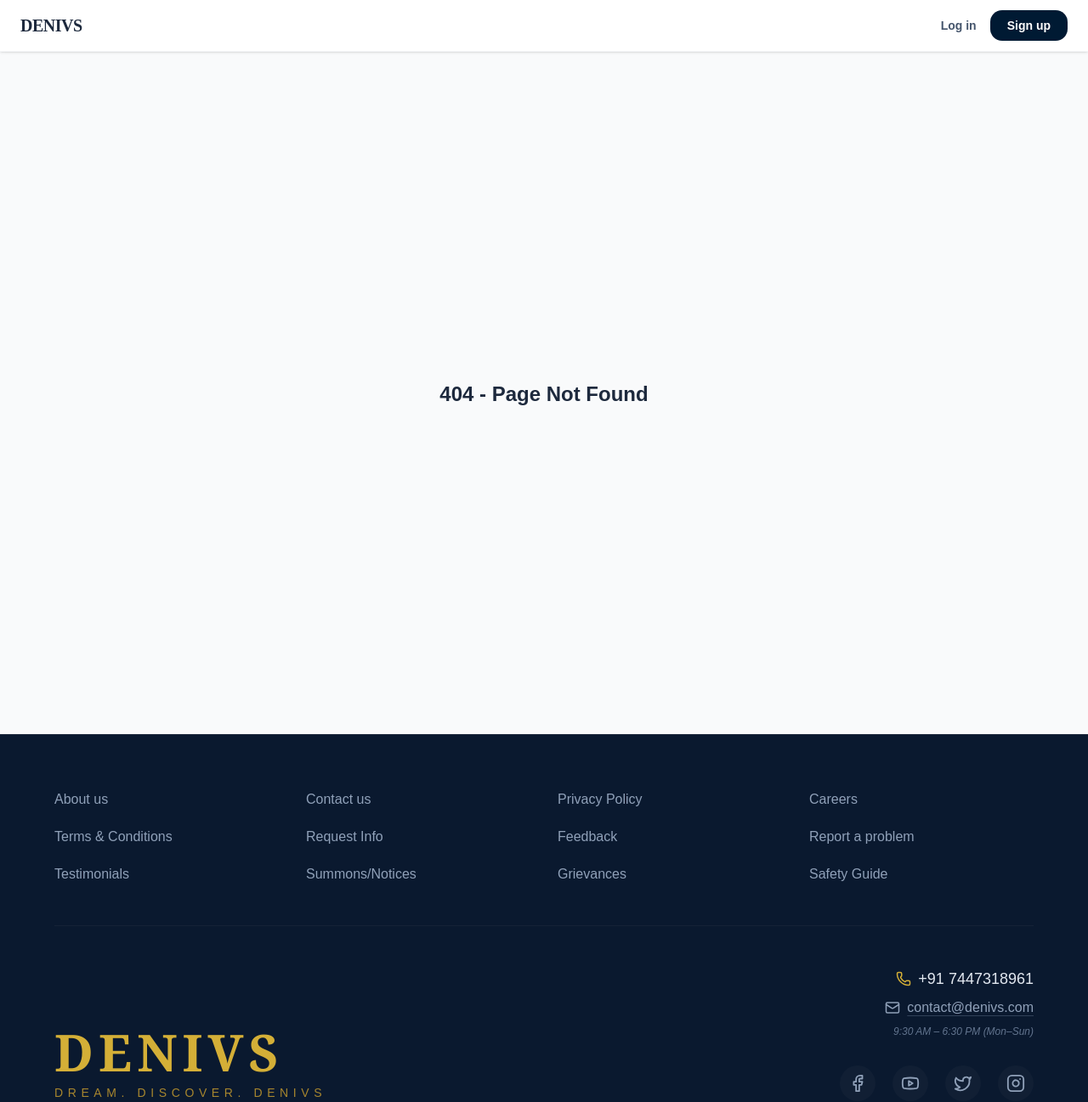
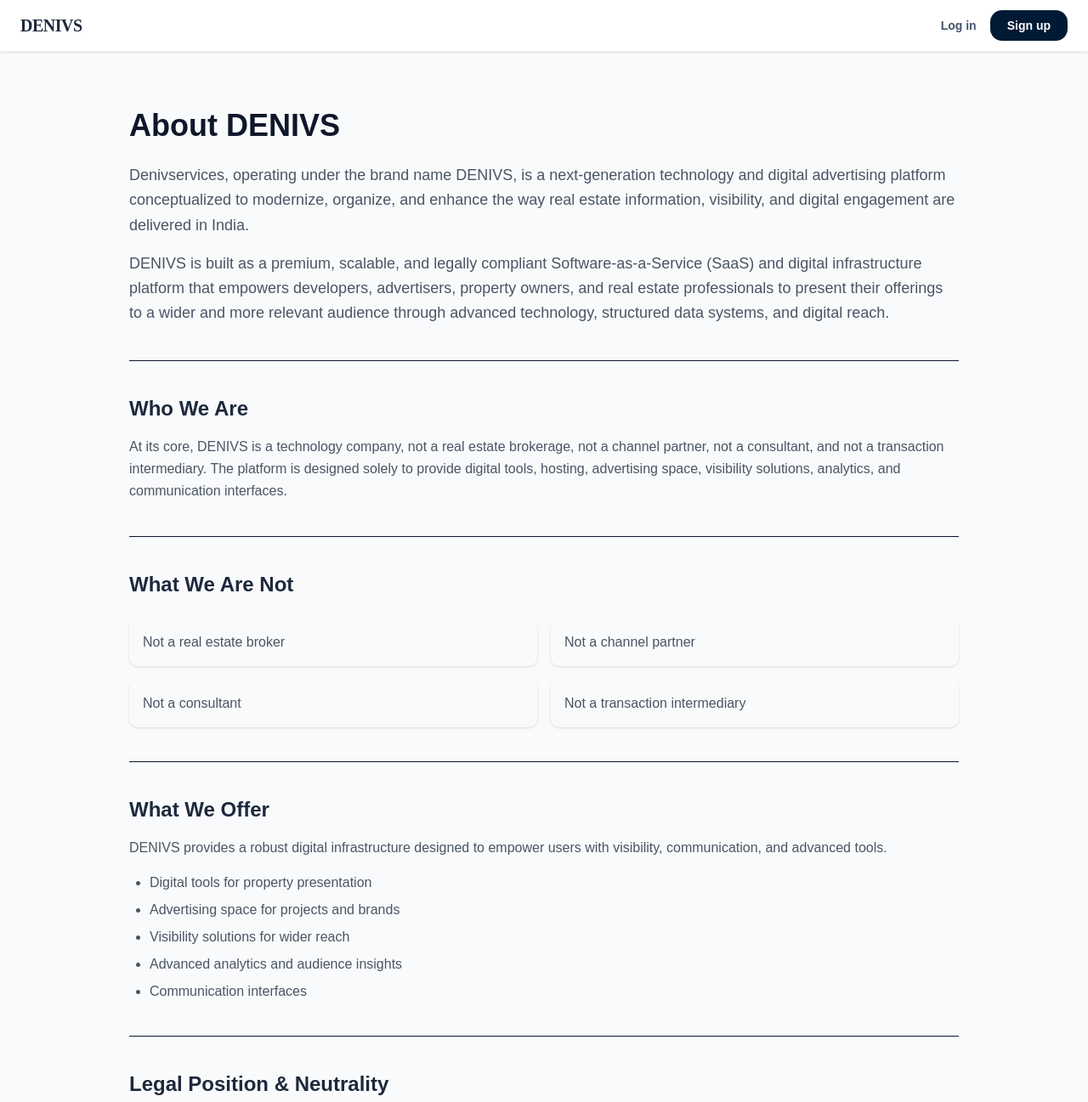
Before and after one commit to denivsofficial/DenivsFinal, a React (Vite) app: page /about-us in a window 1280 px wide. Shown: the top 1297 px of the page at 85% size. Built offline with nearby package versions, Linux system fonts and the light colour scheme; no server answers.

Commit message:
Added About Us page

```diff
--- /dev/null
+++ b/src/ComponentPages/AboutUs.jsx
@@ -0,0 +1,171 @@
+export default function AboutUs() {
+  return (
+    <div className="max-w-5xl mx-auto px-6 py-16">
+
+      {/* Title */}
+      <h1 className="text-4xl font-bold text-slate-900 mb-6">
+        About DENIVS
+      </h1>
+
+      {/* Intro */}
+      <p className="text-lg text-gray-600 leading-relaxed">
+        Denivservices, operating under the brand name DENIVS, is a next-generation
+        technology and digital advertising platform conceptualized to modernize,
+        organize, and enhance the way real estate information, visibility, and
+        digital engagement are delivered in India.
+      </p>
+
+      <p className="text-lg text-gray-600 leading-relaxed mt-4">
+        DENIVS is built as a premium, scalable, and legally compliant Software-as-a-Service (SaaS)
+        and digital infrastructure platform that empowers developers, advertisers, property owners,
+        and real estate professionals to present their offerings to a wider and more relevant audience
+        through advanced technology, structured data systems, and digital reach.
+      </p>
+
+      {/* Divider */}
+      <div className="my-10 border-t"></div>
+
+      {/* Who We Are */}
+      <h2 className="text-2xl font-semibold text-slate-800 mb-4">
+        Who We Are
+      </h2>
+
+      <p className="text-gray-600 leading-relaxed">
+        At its core, DENIVS is a technology company, not a real estate brokerage,
+        not a channel partner, not a consultant, and not a transaction intermediary.
+        The platform is designed solely to provide digital tools, hosting, advertising space,
+        visibility solutions, analytics, and communication interfaces.
+      </p>
+
+      {/* Divider */}
+      <div className="my-10 border-t"></div>
+
+      {/* What We Are NOT */}
+      <h2 className="text-2xl font-semibold text-slate-800 mb-6">
+        What We Are Not
+      </h2>
+
+      <ul className="grid grid-cols-1 sm:grid-cols-2 gap-4 text-gray-600">
+        <li className="bg-gray-50 p-4 rounded-lg shadow-sm">Not a real estate broker</li>
+        <li className="bg-gray-50 p-4 rounded-lg shadow-sm">Not a channel partner</li>
+        <li className="bg-gray-50 p-4 rounded-lg shadow-sm">Not a consultant</li>
+        <li className="bg-gray-50 p-4 rounded-lg shadow-sm">Not a transaction intermediary</li>
+      </ul>
+
+      {/* Divider */}
+      <div className="my-10 border-t"></div>
+
+      {/* What We Offer */}
+      <h2 className="text-2xl font-semibold text-slate-800 mb-4">
+        What We Offer
+      </h2>
+
+      <p className="text-gray-600 leading-relaxed mb-4">
+        DENIVS provides a robust digital infrastructure designed to empower users with visibility,
+        communication, and advanced tools.
+      </p>
+
+      <ul className="list-disc pl-6 text-gray-600 space-y-2">
+        <li>Digital tools for property presentation</li>
+        <li>Advertising space for projects and brands</li>
+        <li>Visibility solutions for wider reach</li>
+        <li>Advanced analytics and audience insights</li>
+        <li>Communication interfaces</li>
+      </ul>
+
+      {/* Divider */}
+      <div className="my-10 border-t"></div>
+
+      {/* Legal & Neutrality */}
+      <h2 className="text-2xl font-semibold text-slate-800 mb-4">
+        Legal Position & Neutrality
+      </h2>
+
+      <p className="text-gray-600 leading-relaxed">
+        DENIVS operates strictly as an independent digital advertising and SaaS infrastructure provider.
+        It does not participate in buying, selling, leasing, or negotiating any property transactions.
+        The platform does not verify property details, approvals, or legal status. Users are solely
+        responsible for conducting their own due diligence before making any decisions.
+      </p>
+
+      {/* Divider */}
+      <div className="my-10 border-t"></div>
+
+      {/* Vision */}
+      <h2 className="text-2xl font-semibold text-slate-800 mb-4">
+        Our Vision
+      </h2>
+
+      <p className="text-gray-600 leading-relaxed">
+        Our vision is to create a transparent, technology-driven, and trust-centric digital ecosystem
+        where real estate information flows freely, accurately, and efficiently without bias or manipulation.
+      </p>
+
+      {/* Divider */}
+      <div className="my-10 border-t"></div>
+
+      {/* Features */}
+      <h2 className="text-2xl font-semibold text-slate-800 mb-6">
+        Platform Capabilities
+      </h2>
+
+      <ul className="grid grid-cols-1 sm:grid-cols-2 gap-4 text-gray-600">
+        <li className="bg-gray-50 p-4 rounded-lg shadow-sm">Premium digital visibility</li>
+        <li className="bg-gray-50 p-4 rounded-lg shadow-sm">Scalable SaaS solutions</li>
+        <li className="bg-gray-50 p-4 rounded-lg shadow-sm">Secure information hosting</li>
+        <li className="bg-gray-50 p-4 rounded-lg shadow-sm">Advanced analytics systems</li>
+        <li className="bg-gray-50 p-4 rounded-lg shadow-sm">Future-ready ecosystem</li>
+      </ul>
+
+      {/* Divider */}
+      <div className="my-10 border-t"></div>
+
+      {/* No Guarantees */}
+      <h2 className="text-2xl font-semibold text-slate-800 mb-4">
+        No Guarantees & Limitations
+      </h2>
+
+      <p className="text-gray-600 leading-relaxed">
+        DENIVS does not guarantee sales, leads, conversions, investment returns, or business performance.
+        The platform serves only as a digital infrastructure provider and does not influence transaction outcomes.
+      </p>
+
+      {/* Divider */}
+      <div className="my-10 border-t"></div>
+
+      {/* Legal Framework */}
+      <h2 className="text-2xl font-semibold text-slate-800 mb-4">
+        Legal Framework
+      </h2>
+
+      <p className="text-gray-600 leading-relaxed">
+        DENIVS functions as an intermediary under the Information Technology Act, 2000.
+        It does not initiate, modify, or control user-generated content and does not participate
+        in user-to-user agreements or negotiations.
+      </p>
+
+      {/* Divider */}
+      <div className="my-10 border-t"></div>
+
+      {/* Principles */}
+      <h2 className="text-2xl font-semibold text-slate-800 mb-6">
+        Our Principles
+      </h2>
+
+      <ul className="grid grid-cols-1 sm:grid-cols-2 gap-4 text-gray-600">
+        <li className="bg-gray-50 p-4 rounded-lg shadow-sm">Neutrality</li>
+        <li className="bg-gray-50 p-4 rounded-lg shadow-sm">Compliance</li>
+        <li className="bg-gray-50 p-4 rounded-lg shadow-sm">Transparency</li>
+        <li className="bg-gray-50 p-4 rounded-lg shadow-sm">Innovation</li>
+        <li className="bg-gray-50 p-4 rounded-lg shadow-sm">Trust</li>
+      </ul>
+
+      {/* Closing */}
+      <div className="mt-12 p-6 bg-gray-100 rounded-lg text-gray-700">
+        By using the Platform, users acknowledge that DENIVS is a neutral technology provider.
+        All decisions, communications, and transactions are undertaken independently at their own risk.
+      </div>
+
+    </div>
+  );
+}
--- a/src/routes/AppRoutes.jsx
+++ b/src/routes/AppRoutes.jsx
@@ -1,3 +1,4 @@
+import AboutUs from "../ComponentPages/AboutUs";
 import { Routes, Route } from 'react-router-dom';
 import Home from '../pages/Home';
 import Signup from '../pages/Signup';
@@ -12,6 +13,7 @@ const AppRoutes = () => {
   return (
     <Routes>
       {/* 🟢 PUBLIC ROUTES */}
+      <Route path="/about-us" element={<AboutUs />} />
       <Route path="/" element={<Home />} />
       <Route path="/signup" element={<Signup />} />
       <Route path="/login" element={<Login />} />
```
